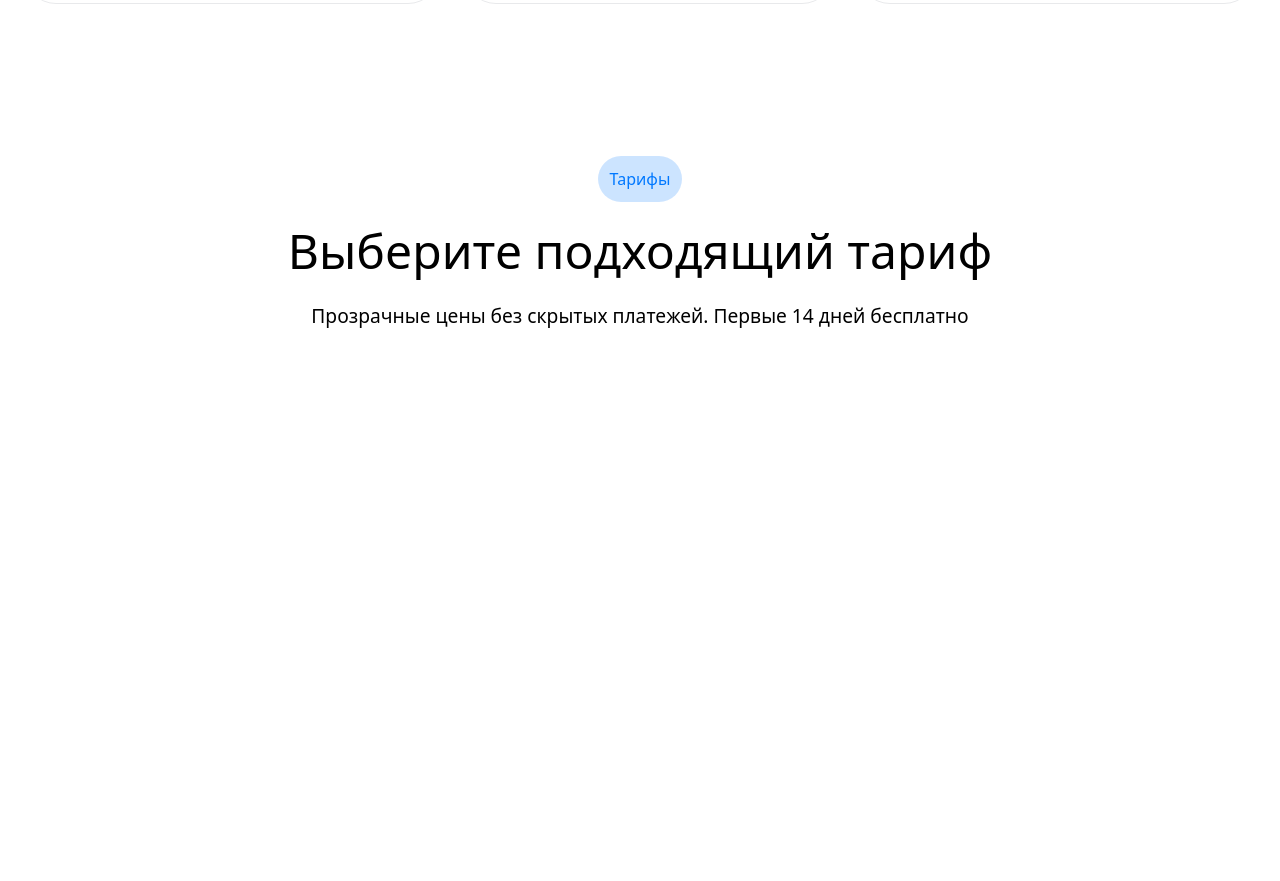
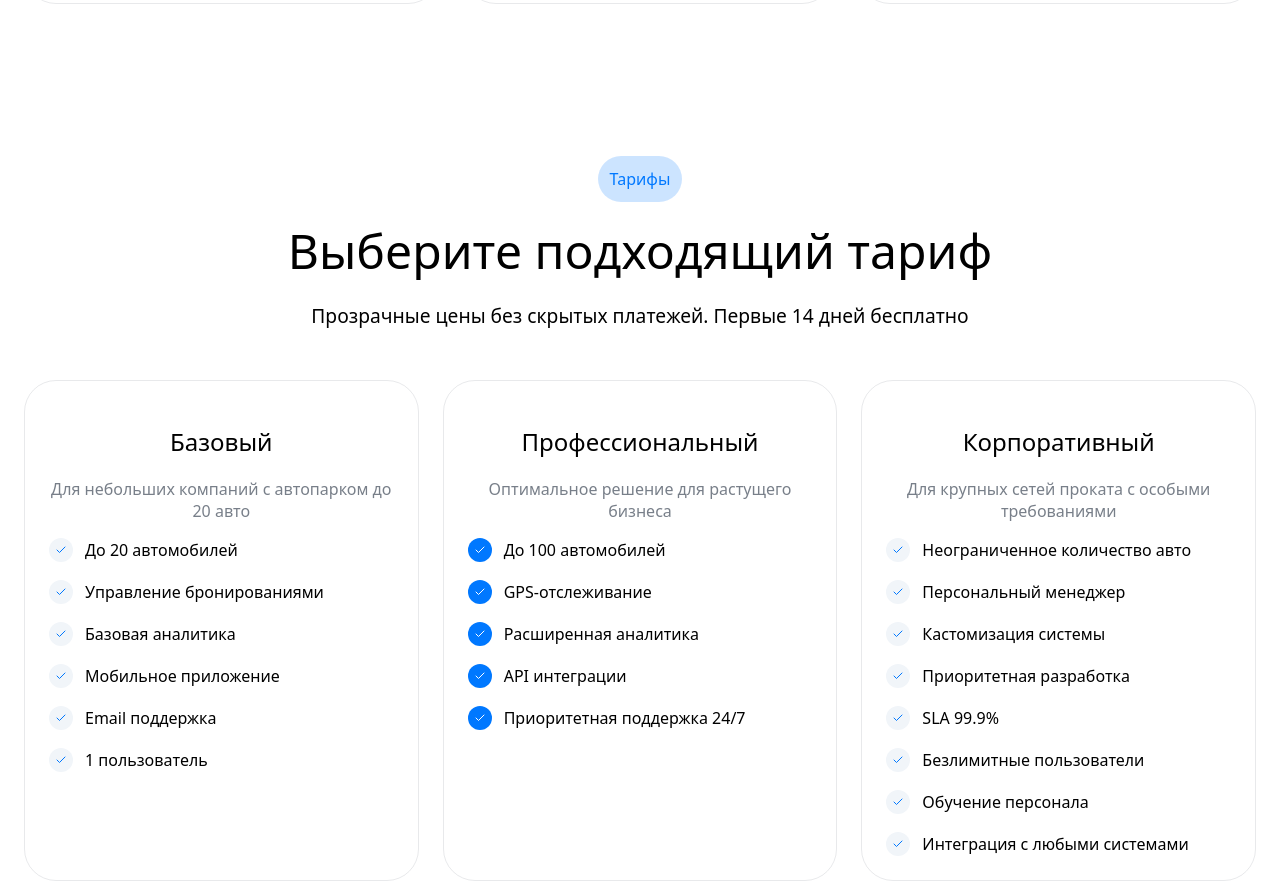
Before and after one commit to ekalkutin/fleetstorm-landing, a React app: page / in a window 1280 px wide. Shown: the part 2741-3622 px from the top of the page. Before the commit the page ends 3121 px from the top, so only its background shows below. Built offline with nearby package versions, Linux system fonts and the light colour scheme; the HTML template or start-up script is replaced by a standard one.

Commit message:
feat(): Update subscription cards

```diff
--- a/src/components/icon/icon.tsx
+++ b/src/components/icon/icon.tsx
@@ -5,7 +5,6 @@ import styles from './styles.module.css';
 
 type Props = {
   readonly className?: string;
-
   readonly size?: number;
   readonly children: React.ReactElement<{
     size?: number;
--- a/src/sections/pricing/pricing.tsx
+++ b/src/sections/pricing/pricing.tsx
@@ -1,6 +1,10 @@
 import React from 'react';
 
 import { Section } from 'components/section/section';
+
+import styles from './styles.module.css';
+import { SubscriptionCard } from './subscription-card/subscription-card';
+import { SUBSCRIPTIONS } from './subscriptions';
 
 export const Pricing: React.FC = () => {
   return (
@@ -8,6 +12,21 @@ export const Pricing: React.FC = () => {
       name='Тарифы'
       headline='Выберите подходящий тариф'
       description='Прозрачные цены без скрытых платежей. Первые 14 дней бесплатно'
-    ></Section>
+    >
+      <div className={styles.wrapper}>
+        {SUBSCRIPTIONS.map((subscription, index) => {
+          return (
+            <SubscriptionCard
+              key={index}
+              primary={subscription.primary}
+              title={subscription.title}
+              description={subscription.description}
+              price={subscription.price}
+              features={subscription.features}
+            />
+          );
+        })}
+      </div>
+    </Section>
   );
 };
--- a/src/sections/pricing/styles.module.css
+++ b/src/sections/pricing/styles.module.css
@@ -5,8 +5,22 @@
 
   @media (max-width: 867px) {
     display: block;
-    div {
+    > div {
       margin-bottom: 2rem;
     }
   }
+
+  ul {
+    padding: 0;
+    margin: 0;
+    display: flex;
+    flex-direction: column;
+    gap: 18px;
+    li {
+      display: flex;
+      align-items: center;
+      gap: 12px;
+      list-style: none;
+    }
+  }
 }
--- /dev/null
+++ b/src/sections/pricing/subscription-card/styles.module.css
@@ -0,0 +1,19 @@
+.card {
+  flex: 1;
+}
+
+.headline {
+  text-align: center;
+
+  h2 {
+    font-weight: 400;
+  }
+  p {
+    color: color-mix(in oklab, #1e293b 60%, transparent);
+  }
+}
+
+.primary {
+  background-color: var(--app-color-primary) !important;
+  color: #fff !important;
+}
--- /dev/null
+++ b/src/sections/pricing/subscription-card/subscription-card.tsx
@@ -0,0 +1,43 @@
+import clsx from 'clsx';
+import { Check } from 'lucide-react';
+import React from 'react';
+
+import { Card } from 'components/card/card';
+import { Icon } from 'components/icon/icon';
+
+import styles from './styles.module.css';
+
+type Props = {
+  readonly title: string;
+  readonly description: string;
+  readonly price?: number | string;
+  readonly features: Array<string>;
+  readonly primary?: boolean;
+};
+
+export const SubscriptionCard: React.FC<Props> = props => {
+  return (
+    <Card className={clsx(styles.card)}>
+      <div className={styles.headline}>
+        <h2>{props.title}</h2>
+        <p>{props.description}</p>
+      </div>
+      <ul className={styles.features}>
+        {props.features.map((featureName, index) => {
+          return (
+            <li key={index}>
+              <Icon
+                className={clsx({
+                  [styles.primary]: props.primary,
+                })}
+              >
+                <Check />
+              </Icon>
+              {featureName}
+            </li>
+          );
+        })}
+      </ul>
+    </Card>
+  );
+};
--- /dev/null
+++ b/src/sections/pricing/subscriptions.ts
@@ -0,0 +1,45 @@
+export const SUBSCRIPTIONS = [
+  {
+    title: 'Базовый',
+    description: 'Для небольших компаний с автопарком до 20 авто',
+    price: '9990',
+    primary: false,
+    features: [
+      'До 20 автомобилей',
+      'Управление бронированиями',
+      'Базовая аналитика',
+      'Мобильное приложение',
+      'Email поддержка',
+      '1 пользователь',
+    ],
+  },
+  {
+    title: 'Профессиональный',
+    description: 'Оптимальное решение для растущего бизнеса',
+    primary: true,
+    price: '24,990',
+    features: [
+      'До 100 автомобилей',
+      'GPS-отслеживание',
+      'Расширенная аналитика',
+      'API интеграции',
+      'Приоритетная поддержка 24/7',
+    ],
+  },
+  {
+    title: 'Корпоративный',
+    description: 'Для крупных сетей проката с особыми требованиями',
+    price: 'По запросу',
+    primary: false,
+    features: [
+      'Неограниченное количество авто',
+      'Персональный менеджер',
+      'Кастомизация системы',
+      'Приоритетная разработка',
+      'SLA 99.9%',
+      'Безлимитные пользователи',
+      'Обучение персонала',
+      'Интеграция с любыми системами',
+    ],
+  },
+];
```
